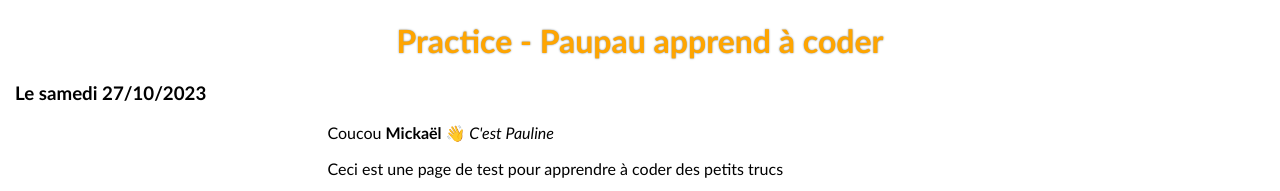
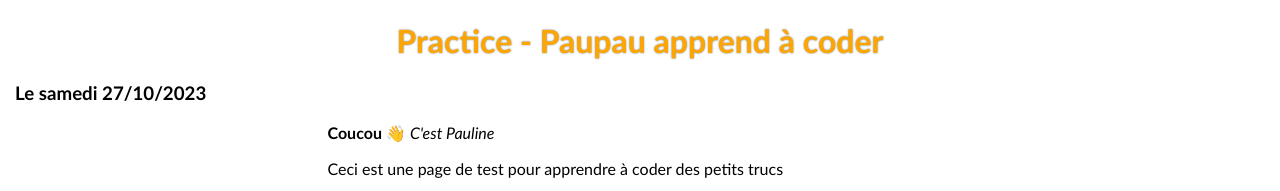
Before and after one commit to Pauline-Deleuze/Practice-1, a plain HTML site: page index.html in a window 1280 px wide. Shown: the top 191 px of the page. Drawn offline with Linux system fonts and the light colour scheme.

Commit message:
Update wording

```diff
--- a/index.html
+++ b/index.html
@@ -27,7 +27,7 @@
     <h1>Practice - Paupau apprend à coder</h1>
     <h3>Le samedi 27/10/2023</h3>
     <div style="width:50%; margin: 0 auto">
-        <p>Coucou <strong>Mickaël 👋 </strong> <em> C'est Pauline</em></p>
+        <p><strong>Coucou 👋</strong> <em> C'est Pauline</em></p>
         <p>Ceci est une page de test pour apprendre à coder des petits trucs</p>
     </div>
     <div> <p>Et voilà une image de citrouille pour Halloween</p> <img src="./Pumpkin.avif" alt="pumpkin" class="centered-image"></div>
```
